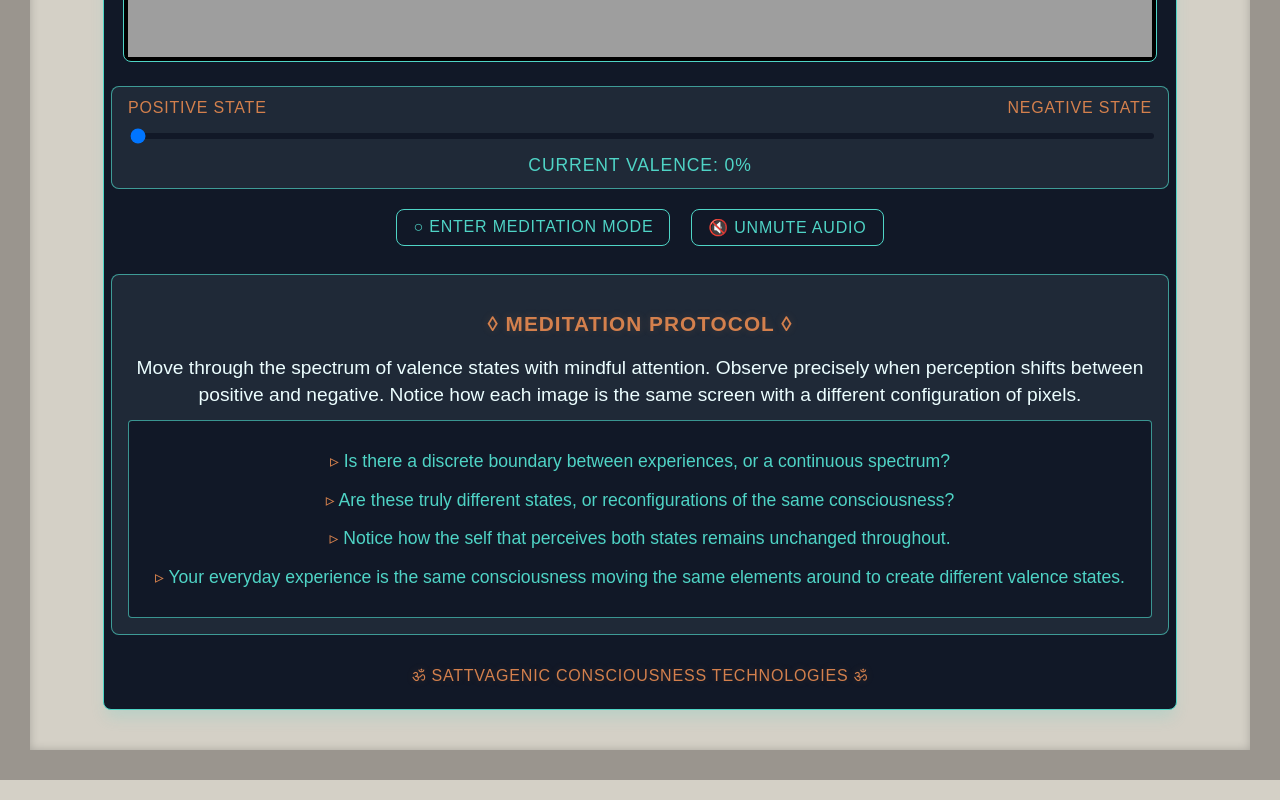
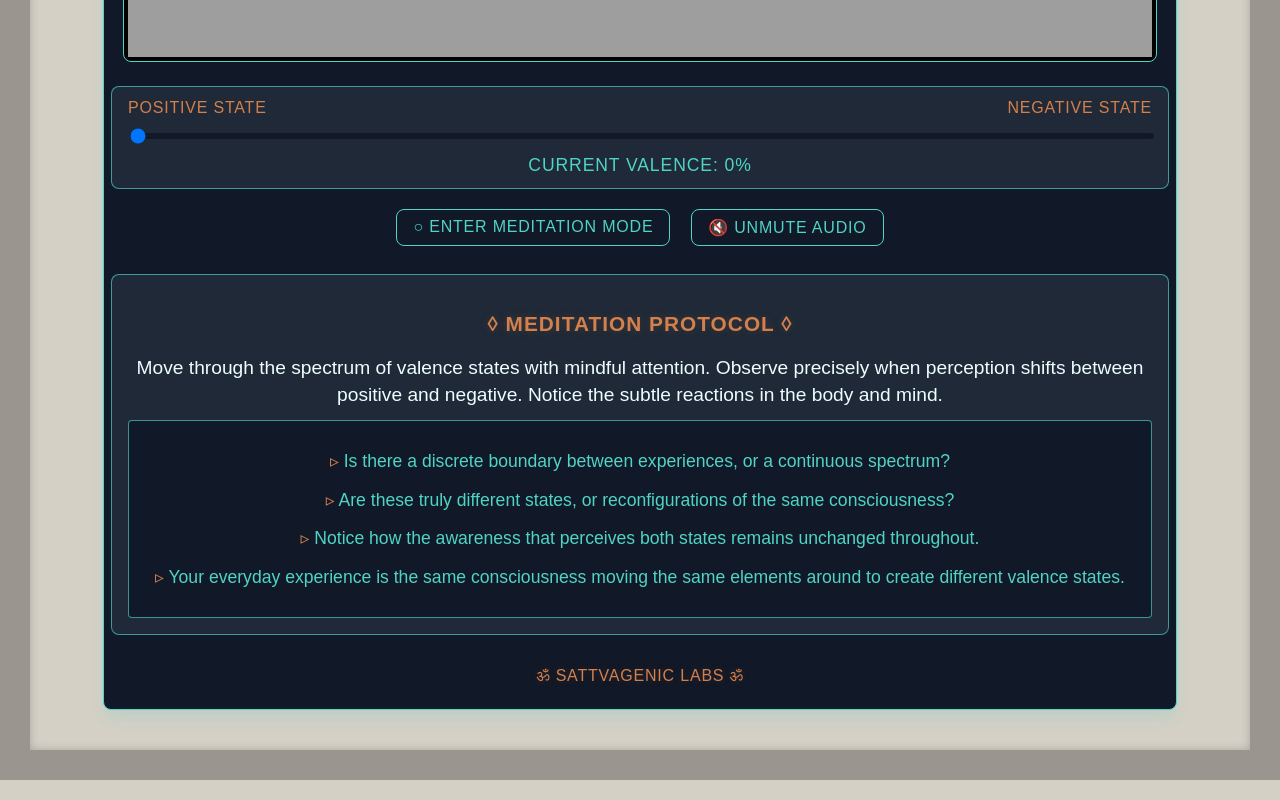
Before and after one commit to sattvagenic/sattvagenic-website, a React (Create React App) app: page /valence-config in a window 1280 px wide. Shown: the part 1088-1888 px from the top of the page. Built offline with nearby package versions, Linux system fonts and the light colour scheme; a web font is replaced by a local one.

Commit message:
Updated text

```diff
--- a/src/components/ConsciousnessSlider.js
+++ b/src/components/ConsciousnessSlider.js
@@ -804,7 +804,7 @@ const CyberSanghaConsciousnessExplorer = () => {
         <p style={styles.instructionsText}>
           Move through the spectrum of valence states with mindful attention.
           Observe precisely when perception shifts between positive and negative.
-          Notice how each image is the same screen with a different configuration of pixels.
+          Notice the subtle reactions in the body and mind.
         </p>
         <div style={styles.instructionsBox}>
           <p style={{marginBottom: '0.8rem', fontSize: '1.1rem'}}>
@@ -814,7 +814,7 @@ const CyberSanghaConsciousnessExplorer = () => {
             <span style={{color: colors.saffron}}>▹</span> Are these truly different states, or reconfigurations of the same consciousness?
           </p>
           <p style={{marginBottom: '0.8rem', fontSize: '1.1rem'}}>
-            <span style={{color: colors.saffron}}>▹</span> Notice how the self that perceives both states remains unchanged throughout.
+            <span style={{color: colors.saffron}}>▹</span> Notice how the awareness that perceives both states remains unchanged throughout.
           </p>
           <p>
             <span style={{color: colors.saffron}}>▹</span> Your everyday experience is the same consciousness moving the same elements around to create different valence states.
@@ -823,7 +823,7 @@ const CyberSanghaConsciousnessExplorer = () => {
       </div>
 
       <div style={styles.footer}>
-        ॐ SATTVAGENIC CONSCIOUSNESS TECHNOLOGIES ॐ
+        ॐ SATTVAGENIC LABS ॐ
       </div>
     </div>
   );
```
